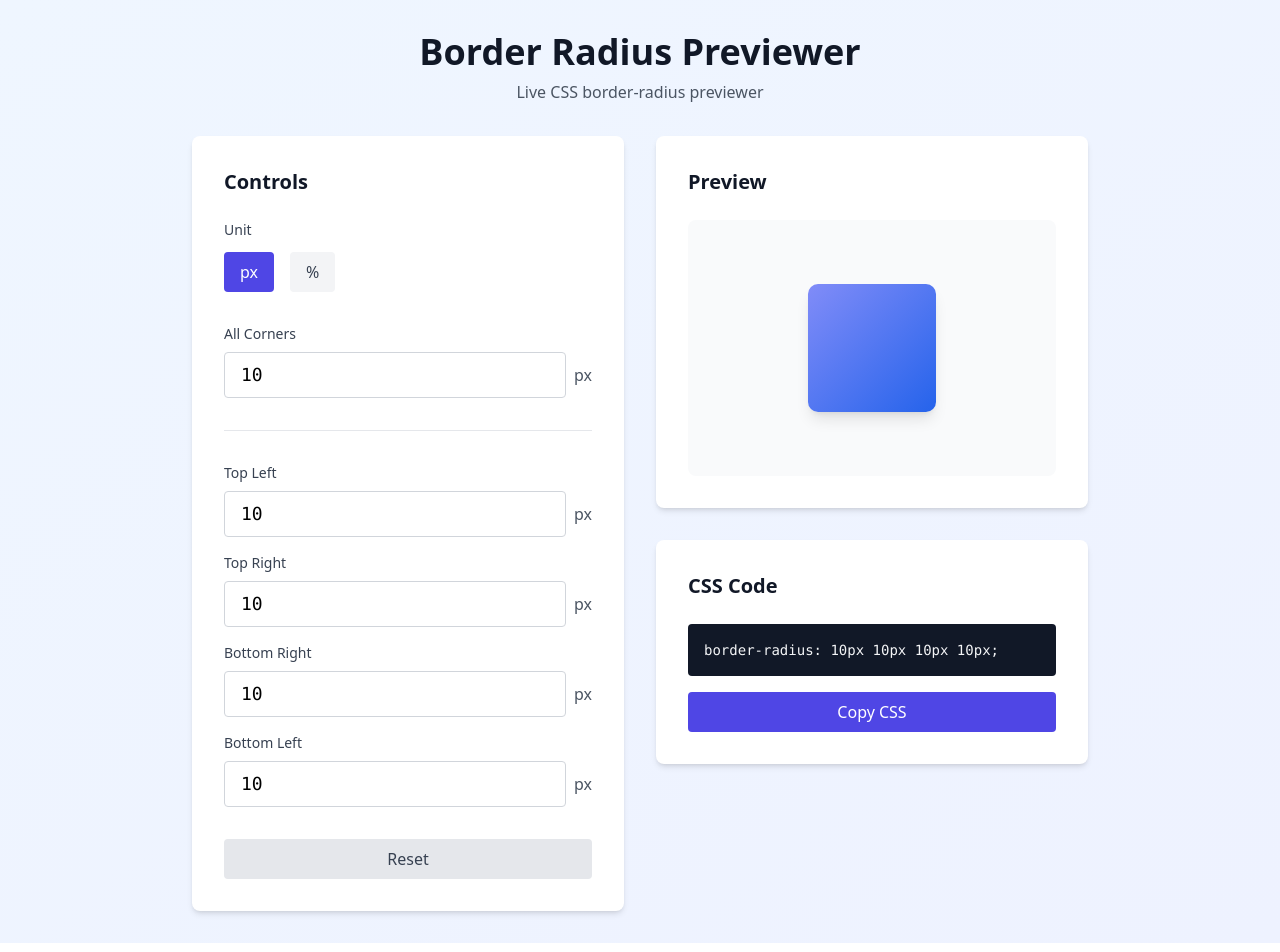
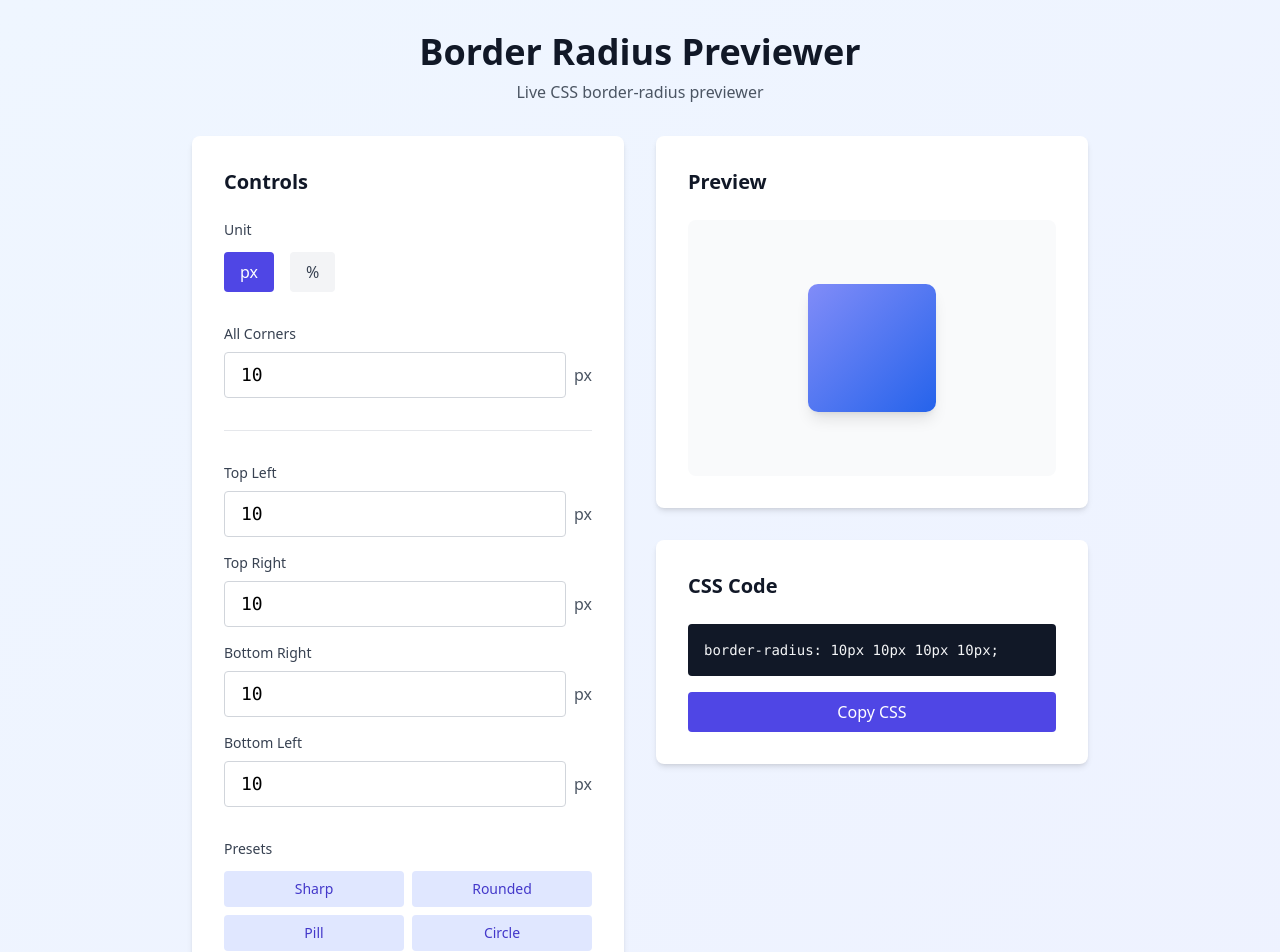
Before and after one commit to ecrent/app-ideas-showcase, a React (Vite) app in the folder apps/02-border-radius-previewer/: page / in a window 1280 px wide. Shown: the top 952 px of the page. Built offline with nearby package versions, Linux system fonts and the light colour scheme.

Commit message:
add preset border-radius values

```diff
--- a/apps/02-border-radius-previewer/src/App.tsx
+++ b/apps/02-border-radius-previewer/src/App.tsx
@@ -119,10 +119,31 @@ export default function App() {
               ))}
             </div>
 
+            {/* Presets */}
+            <div className="mt-8">
+              <label className="block text-sm font-medium text-gray-700 mb-3">Presets</label>
+              <div className="grid grid-cols-2 gap-2">
+                {[
+                  { label: 'Sharp', value: '0' },
+                  { label: 'Rounded', value: '8' },
+                  { label: 'Pill', value: '50' },
+                  { label: 'Circle', value: unit === 'px' ? '200' : '50' },
+                ].map(preset => (
+                  <button
+                    key={preset.label}
+                    onClick={() => syncAllCorners(preset.value)}
+                    className="px-3 py-2 bg-indigo-100 text-indigo-700 rounded font-medium hover:bg-indigo-200 transition-colors text-sm"
+                  >
+                    {preset.label}
+                  </button>
+                ))}
+              </div>
+            </div>
+
             {/* Reset Button */}
             <button
               onClick={() => setValues({ topLeft: '10', topRight: '10', bottomRight: '10', bottomLeft: '10' })}
-              className="w-full mt-8 px-4 py-2 bg-gray-200 text-gray-700 rounded font-medium hover:bg-gray-300 transition-colors"
+              className="w-full mt-4 px-4 py-2 bg-gray-200 text-gray-700 rounded font-medium hover:bg-gray-300 transition-colors"
             >
               Reset
             </button>
```
